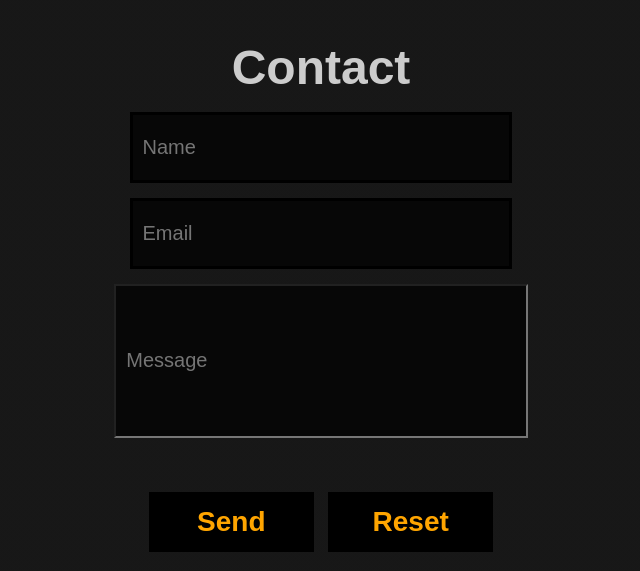
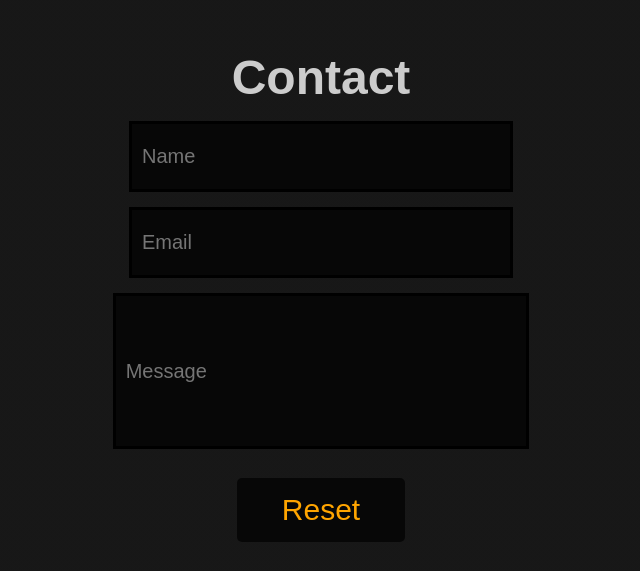
Before and after one commit to DaleSauls123/dale, a plain HTML site: page index.html in a window 1280 px wide. Shown: the part 2463-3034 px from the top of the page, without its empty margins (319-959 px from the left). Drawn offline with nearby package versions, Linux system fonts and the light colour scheme.

Commit message:
Add files via upload

```diff
--- a/index.html
+++ b/index.html
@@ -72,7 +72,7 @@
 
 
 
-            <input type="submit" class="submitbutton" value="Send">
+            <input id="submit" type="submit" class="submitbutton invisible"value="Send">
 
             <input type="reset" class="resetbutton" value="Reset">
 
@@ -93,12 +93,13 @@
             <a href="https://www.instagram.com/dalestuart123/">
               <i class="fab fa-instagram fa-2x"></i>
             </a>
+            <a href="https://github.com/DaleSauls123/dale"><i class="fab fa-github fa-2x"></i></a>
           </div>
           </footer>
 
           <div  id="recaptcha">
             <form action="?" method="POST">
-              <div class="g-recaptcha" data-sitekey="6LcZxrAUAAAAAPbYW8DzWESzj-sB_7xpIPp85e-2"></div>
+              <div class="g-recaptcha" data-sitekey="6LcZxrAUAAAAAPbYW8DzWESzj-sB_7xpIPp85e-2" data-callback="recaptcha_callback"></div>
               <br/>
             </form>
           </div>
@@ -109,9 +110,15 @@
     </div>
 
     </div>
+    <script>
+      function recaptcha_callback(){
+      let submit = document.getElementById('submit');
+      submit.classList.remove('invisible');
+    }
+    </script>
 
     <script src="main.js"> </script>
 
-    <script src="https://www.gstatic.com/firebasejs/5.0.4/firebase.js"></script>
+    <!-- <script src="https://www.gstatic.com/firebasejs/5.0.4/firebase.js"></script> -->
   </body>
 </html>
--- a/style.css
+++ b/style.css
@@ -106,7 +106,7 @@ section#contact{
   width:55%;
   height:65px;
   border: 3px solid black;
-  color: #C0C0C0;
+  color: orange;
   background-color: rgba(0,0,0,0.7);
   font-size: 20px;
   padding: 0 10px;
@@ -116,24 +116,22 @@ section#contact{
 .inputmessage{
   width: 60%;
   height: 150px;
-  border: 3 solid black;
-  color: white;
+  border: 3px solid black;
+  color: orange;
   background-color: rgba(0,0,0,0.7);
   font-size: 20px;
   padding: 0 10px;
 }
 
 .submitbutton {
-  width: 165px;
-  height: 60px;
-  background-color: black;
+  padding: 15px 45px;
+  background: rgba(0,0,0,0.7);
   color: orange;
-  font-size: 28px;
-  border: red;
-  font-weight:bold;
-  clear: left;
-  margin-top: 25px;
-  cursor:;
+  font-size: 30px;
+  border: 0 none;
+  cursor: pointer;
+  -webkit-border-radius: 2px;
+  border-radius: 5px;
 }
 
 .invisible {
@@ -141,17 +139,14 @@ section#contact{
 }
 
 .resetbutton{
-  width: 165px;
-  height: 60px;
-  background-color: black;
+  padding: 15px 45px;
+  background: rgba(0,0,0,0.7);
   color: orange;
-  font-size: 28px;
-  border: red;
-  font-weight:bold;
-  margin-left: 10px;
-  clear: right;
-  margin-top: 25px;
+  font-size: 30px;
+  border: 0 none;
   cursor: pointer;
+  -webkit-border-radius: 2px;
+  border-radius: 5px;
 }
 
 .home h1 {
@@ -173,12 +168,11 @@ footer i {
 
 footer {
   text-align: center;
-  background-color: #333;
+  background-color: rgba(0,0,0,0.7);
   border: 3;
   padding: 0 10px;
   float: left;
-  margin-top: 35px
-  /* padding-top:35px;  */
+  margin-top: 35px;
 }
 
 .grid-2 {
@@ -196,6 +190,7 @@ footer {
 .contactform {
   margin: 0 auto;
 }
+
 .contactform form input {
 
 }
```
